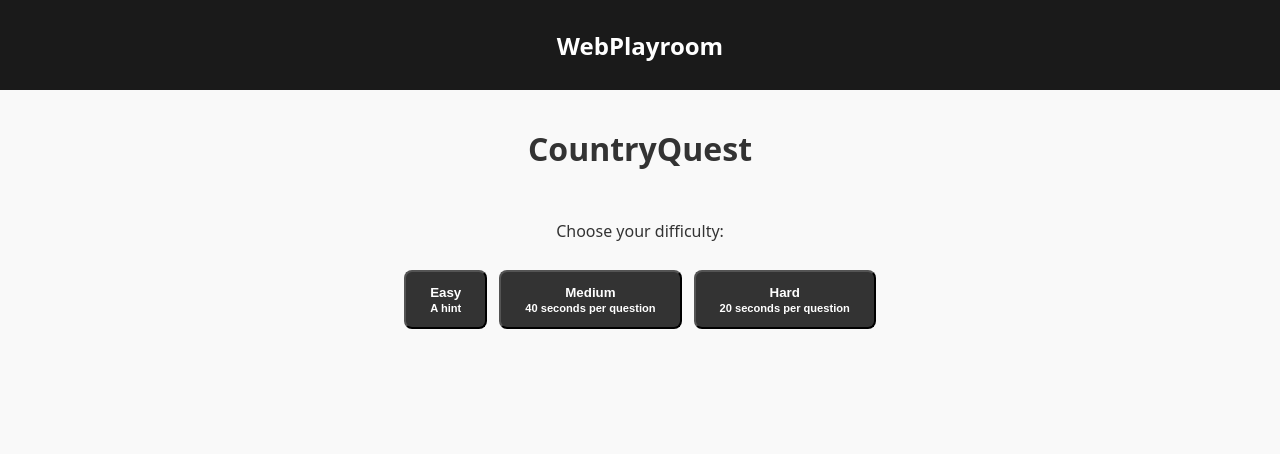
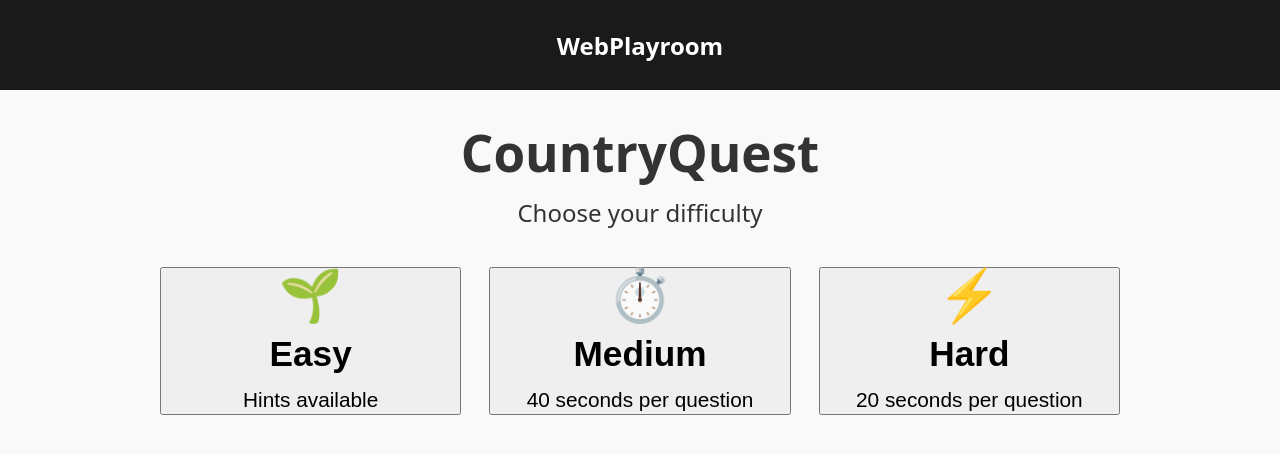
Before and after one commit to cis3296-f26/WebPlayroom, a React (Vite) app: page /#/countryQuest in a window 1280 px wide. Shown: the top 454 px of the page. Built offline with nearby package versions, Linux system fonts and the light colour scheme.

Commit message:
countryquest new design

```diff
--- /dev/null
+++ b/src/game_containers/CountryQuest.css
@@ -0,0 +1,258 @@
+/* CountryQuest styles. */
+
+   .cq-page {
+    max-width: 960px;
+    margin: 0 auto;
+    padding: 32px 20px 64px;
+    text-align: center;
+    font-size: 1.5rem;
+    line-height: 1.5;
+  }
+
+  .cq-page h1,
+  .cq-page h2,
+  .cq-page p {
+    text-align: center;
+  }
+
+  .cq-title {
+    font-size: 3.2rem;
+    line-height: 1.2;
+    margin: 0 0 12px;
+  }
+
+  .cq-subtitle {
+    font-size: 1.5rem;
+    margin: 0 0 36px;
+  }
+
+  .cq-page .game-button.cq-big,
+  .cq-page .game-button.cq-level {
+    display: flex;
+    flex-direction: column;
+    align-items: center;
+    justify-content: center;
+    text-align: center;
+    box-sizing: border-box;
+    width: auto;
+    height: auto;
+    line-height: 1.35;
+    white-space: normal;
+    cursor: pointer;
+  }
+
+  .cq-page .game-button.cq-big {
+    font-size: 2.1rem;
+    padding: 30px 64px;
+    min-width: 360px;
+    min-height: 110px;
+  }
+
+  .cq-page .game-button.cq-big.small {
+    font-size: 1.7rem;
+    padding: 18px 40px;
+    min-width: 0;
+    min-height: 0;
+  }
+
+  .cq-page .game-button:disabled {
+    cursor: default;
+  }
+
+  /* Difficulty select */
+  .cq-levels {
+    display: grid;
+    grid-template-columns: repeat(auto-fit, minmax(260px, 1fr));
+    gap: 28px;
+  }
+
+  .cq-page .game-button.cq-level {
+    display: block !important;
+    background: var(--accent) !important;
+    color: #fff !important;
+    padding: 40px 24px;
+    min-height: 220px;
+    text-align: center;
+  }
+
+  .cq-page .cq-level-icon,
+  .cq-page .cq-level-name,
+  .cq-page .cq-level-note {
+    display: block !important;
+    width: 100%;
+    text-align: center;
+  }
+
+  .cq-page .cq-level-icon {
+    font-size: 3.2rem;
+    line-height: 1;
+    margin-bottom: 12px;
+  }
+
+  .cq-page .cq-level-name {
+    font-size: 2.2rem;
+    font-weight: 800;
+    margin-bottom: 14px;
+  }
+
+  .cq-page .cq-level-note {
+    font-size: 1.3rem;
+    font-weight: 500;
+  }
+
+  /* Card */
+  .cq-card {
+    background: #ffffff;
+    color: #1d2433;
+    border-radius: 24px;
+    padding: 32px 40px 44px;
+    box-shadow: 0 8px 30px rgba(0, 0, 0, 0.14);
+    border-top: 10px solid var(--accent);
+  }
+
+  .cq-header {
+    display: flex;
+    justify-content: space-between;
+    align-items: center;
+    gap: 16px;
+    margin-bottom: 20px;
+  }
+
+  .cq-header-left {
+    display: flex;
+    align-items: center;
+    gap: 16px;
+    flex-wrap: wrap;
+  }
+
+  .cq-badge {
+    background: var(--accent);
+    color: #fff;
+    font-weight: 700;
+    font-size: 1.5rem;
+    padding: 8px 22px;
+    border-radius: 999px;
+  }
+
+  .cq-progress {
+    font-size: 1.6rem;
+    font-weight: 600;
+  }
+
+  /* Timer */
+  .cq-timer {
+    font-size: 1.6rem;
+    font-weight: 800;
+    min-width: 100px;
+    padding: 6px 18px;
+    border-radius: 999px;
+    border: 3px solid var(--accent);
+    color: var(--accent);
+    background: #fff;
+    font-variant-numeric: tabular-nums;
+  }
+
+  .cq-timer.low {
+    color: #c62828;
+    border-color: #c62828;
+    animation: cq-pulse 1s ease-in-out infinite;
+  }
+
+  @keyframes cq-pulse {
+    0%, 100% { transform: scale(1); }
+    50% { transform: scale(1.08); }
+  }
+
+  .cq-stats {
+    display: flex;
+    justify-content: center;
+    gap: 36px;
+    flex-wrap: wrap;
+    font-size: 1.6rem;
+    font-weight: 600;
+    margin-bottom: 8px;
+  }
+
+  /* Question & answers */
+  .cq-card .cq-prompt {
+    font-size: 3.1rem;
+    line-height: 1.3;
+    font-weight: 800;
+    margin: 32px 0 48px;
+  }
+
+  .cq-answers {
+    display: grid;
+    grid-template-columns: 1fr 1fr;
+    gap: 24px;
+  }
+
+  .cq-page .game-button.cq-answer {
+    width: 100%;
+    min-height: 150px;
+    font-size: 2.3rem;
+    font-weight: 700;
+    padding: 28px 28px;
+  }
+
+  .cq-page .game-button.cq-answer.correct {
+    background: #2e7d32 !important;
+    border-color: #2e7d32 !important;
+    color: #fff !important;
+  }
+
+  .cq-page .game-button.cq-answer.wrong {
+    background: #c62828 !important;
+    border-color: #c62828 !important;
+    color: #fff !important;
+  }
+
+  .cq-page .game-button.cq-answer.dim {
+    opacity: 0.5;
+  }
+
+  .cq-feedback {
+    font-size: 2rem;
+    font-weight: 700;
+    min-height: 3rem;
+    margin: 36px 0 16px;
+  }
+
+  .cq-hint {
+    font-size: 1.8rem;
+    font-style: italic;
+    margin: 16px 0 0;
+  }
+
+  /* Action buttons */
+  .cq-actions {
+    display: flex;
+    justify-content: center;
+    gap: 24px;
+    flex-wrap: wrap;
+    margin-top: 28px;
+  }
+
+  /* Results */
+  .cq-bigscore {
+    font-size: 5rem;
+    font-weight: 900;
+    color: var(--accent);
+    margin: 16px 0 24px;
+  }
+
+  .cq-results p {
+    font-size: 1.5rem;
+    margin: 12px 0;
+  }
+
+  @media (max-width: 640px) {
+    .cq-page { padding: 20px 12px 48px; font-size: 1.1rem; }
+    .cq-card { padding: 20px 16px 28px; }
+    .cq-answers { grid-template-columns: 1fr; gap: 16px; }
+    .cq-card .cq-prompt { font-size: 1.9rem; margin: 20px 0 28px; }
+    .cq-title { font-size: 2.3rem; }
+    .cq-page .game-button.cq-big { min-width: 0; width: 100%; font-size: 1.7rem; padding: 22px 20px; min-height: 90px; }
+    .cq-page .game-button.cq-answer { font-size: 1.8rem; min-height: 110px; }
+    .cq-stats { gap: 16px; }
+  }
--- a/src/game_containers/CountryQuest.jsx
+++ b/src/game_containers/CountryQuest.jsx
@@ -1,47 +1,29 @@
 import { useState, useEffect } from 'react'
 import { QUESTIONS } from './countryQuestions'
+import './CountryQuest.css'
 
 const DIFFICULTY = {
-  easy:   { label: 'Easy',   hint: true,  time: 0,  note: 'A hint' },
-  medium: { label: 'Medium', hint: false, time: 40, note: '40 seconds per question' },
-  hard:   { label: 'Hard',   hint: false, time: 20, note: '20 seconds per question' },
+  easy:   { label: 'Easy',   icon: '🌱', color: '#2e9e5b', hint: true,  time: 0,  note: '\nHints available' },
+  medium: { label: 'Medium', icon: '⏱️', color: '#d9780f', hint: false, time: 40, note: '40 seconds per question' },
+  hard:   { label: 'Hard',   icon: '⚡', color: '#d64545', hint: false, time: 20, note: '20 seconds per question' },
 }
 
-// time ~ score feature
+const TIMEOUT = '__timeout__'
+
 const ROUND_SIZE = 5
-const MAX_POINTS = 15       // base points per question (before the time penalty)
-const STREAK_STEP = 0.1     // 10% per consecutive correct answer
-const MAX_STREAK_STEPS = 4  // caps at +40%
+const MAX_POINTS = 15
+const STREAK_STEP = 0.1
+const MAX_STREAK_STEPS = 4
 const PERFECT_BONUS = 10
-
 const MAX_TOTAL =
   MAX_POINTS * (ROUND_SIZE + (STREAK_STEP * (ROUND_SIZE - 1) * ROUND_SIZE) / 2) + PERFECT_BONUS
 
-const fmt = (n) => Number(n.toFixed(1)) // tidy decimals for display
+const fmt = (n) => Number(n.toFixed(1))
 
 const pointsFor = (level, timeLeft) => {
   const limit = DIFFICULTY[level].time
   if (!limit) return MAX_POINTS
   return Math.max(1, Math.ceil((MAX_POINTS * timeLeft) / limit))
-}
-
-const TIMEOUT = '__timeout__'
-
-const pageStyle = {
-  display: 'flex',
-  flexDirection: 'column',
-  alignItems: 'center',
-  textAlign: 'center',
-  gap: '12px',
-  margin: '0 auto',
-  padding: '16px',
-}
-
-const rowStyle = {
-  display: 'flex',
-  flexWrap: 'wrap',
-  justifyContent: 'center',
-  gap: '12px',
 }
 
 const shuffle = (arr) => {
@@ -58,34 +40,39 @@ function CountryQuest() {
   const [round, setRound] = useState([])
   const [index, setIndex] = useState(0)
   const [score, setScore] = useState(0)
+  const [streak, setStreak] = useState(0)
+  const [streakTotal, setStreakTotal] = useState(0)
+  const [correctCount, setCorrectCount] = useState(0)
+  const [lastPoints, setLastPoints] = useState(0)
+  const [lastBonus, setLastBonus] = useState(0)
   const [hintShown, setHintShown] = useState(false)
   const [picked, setPicked] = useState(null)
   const [timeLeft, setTimeLeft] = useState(0)
   const [finished, setFinished] = useState(false)
-  const [lastPoints, setLastPoints] = useState(0)
-  const [streak, setStreak] = useState(0)
-  const [streakTotal, setStreakTotal] = useState(0)
-  const [correctCount, setCorrectCount] = useState(0)
-  const [lastBonus, setLastBonus] = useState(0)
 
   const start = (level) => {
     setDifficulty(level)
-    setRound(shuffle(QUESTIONS[level]).slice(0, ROUND_SIZE).map((q) => ({ ...q, options: shuffle(q.options) })))
+    setRound(
+      shuffle(QUESTIONS[level])
+        .slice(0, ROUND_SIZE)
+        .map((q) => ({ ...q, options: shuffle(q.options) }))
+    )
     setIndex(0)
     setScore(0)
+    setStreak(0)
+    setStreakTotal(0)
+    setCorrectCount(0)
+    setLastPoints(0)
+    setLastBonus(0)
     setHintShown(false)
     setPicked(null)
     setTimeLeft(DIFFICULTY[level].time)
     setFinished(false)
-    setStreak(0)
-    setStreakTotal(0)
-    setCorrectCount(0)
-    setLastBonus(0)
   }
 
   const reset = () => setDifficulty(null)
 
-  // countdown
+  // Countdown
   useEffect(() => {
     if (!difficulty || finished || picked !== null) return
     if (!DIFFICULTY[difficulty].time) return
@@ -103,7 +90,7 @@ function CountryQuest() {
     setPicked(option)
     if (option === round[index].answer) {
       const base = pointsFor(difficulty, timeLeft)
-      const bonus = base * STREAK_STEP * Math.min(streak, MAX_STREAK_STEPS) // 2nd correct in a row onward
+      const bonus = base * STREAK_STEP * Math.min(streak, MAX_STREAK_STEPS)
       setScore((s) => s + base + bonus)
       setStreakTotal((t) => t + bonus)
       setCorrectCount((c) => c + 1)
@@ -129,15 +116,20 @@ function CountryQuest() {
   // difficulty
   if (!difficulty) {
     return (
-      <div style={pageStyle}>
-        <h1>CountryQuest</h1>
-        <p>Choose your difficulty:</p>
-        <div style={rowStyle}>
+      <div className="cq-page">
+        <h1 className="cq-title">CountryQuest</h1>
+        <p className="cq-subtitle">Choose your difficulty</p>
+        <div className="cq-levels">
           {Object.entries(DIFFICULTY).map(([key, d]) => (
-            <button key={key} className="game-button" onClick={() => start(key)}>
-              {d.label}
-              <br />
-              <small>{d.note}</small>
+            <button
+              key={key}
+              className="cq-level"
+              style={{ '--accent': d.color }}
+              onClick={() => start(key)}
+            >
+              <span className="cq-level-icon">{d.icon}</span>
+              <span className="cq-level-name">{d.label}</span>
+              <span className="cq-level-note">{d.note}</span>
             </button>
           ))}
         </div>
@@ -145,57 +137,72 @@ function CountryQuest() {
     )
   }
 
+  const d = DIFFICULTY[difficulty]
+
   // results
   if (finished) {
     const perfect = correctCount === round.length ? PERFECT_BONUS : 0
     const total = score + perfect
     return (
-      <div style={pageStyle}>
-        <h1>CountryQuest: {DIFFICULTY[difficulty].label}</h1>
-        <h2>Score: {Math.round(total)} / {MAX_TOTAL}</h2>
+      <div className="cq-page" style={{ '--accent': d.color }}>
+        <div className="cq-card cq-results">
+          <div className="cq-header">
+            <span className="cq-badge">{d.icon} {d.label}</span>
+          </div>
+          <h1 className="cq-title">Round complete!</h1>
+          <div className="cq-bigscore">{Math.round(total)} / {MAX_TOTAL}</div>
+          <p>Correct answers: {correctCount} / {round.length}</p>
+          <p>Answer points: {fmt(score - streakTotal)}</p>
           <p>Streak bonus: +{fmt(streakTotal)}</p>
           {perfect > 0 && <p><strong>Perfect round bonus: +{perfect}</strong></p>}
-        <div style={rowStyle}>
-          <button className="game-button" onClick={() => start(difficulty)}>Play again</button>
-          <button className="game-button" onClick={reset}>Change difficulty</button>
+          <div className="cq-actions">
+            <button className="cq-btn" onClick={() => start(difficulty)}>Play again</button>
+            <button className="cq-btn secondary" onClick={reset}>Change difficulty</button>
+          </div>
         </div>
       </div>
     )
   }
 
   // question
-  const d = DIFFICULTY[difficulty]
   const q = round[index]
   const answered = picked !== null
 
   return (
-    <div style={pageStyle}>
-      <h1>CountryQuest: {d.label}</h1>
-      <p>Question {index + 1} of {round.length} | Score: {Math.round(score)} | Streak: {streak}</p>
+    <div className="cq-page" style={{ '--accent': d.color }}>
+      <div className="cq-card">
+        <div className="cq-header">
+          <div className="cq-header-left">
+            <span className="cq-badge">{d.icon} {d.label}</span>
+            <span className="cq-progress">Question {index + 1} of {round.length}</span>
+          </div>
+          {d.time > 0 && (
+            <div className={`cq-timer ${timeLeft <= 5 && !answered ? 'low' : ''}`}>
+              ⏱ {timeLeft}s
+            </div>
+          )}
+        </div>
 
-      {d.time > 0 && !answered && (
-        <>
-          <h3 style={{ color: timeLeft <= 5 ? '#c62828' : 'inherit' }}>
-            Time left: {timeLeft}s
-          </h3>
-        </>
-      )}
-      {d.time === 0 && !answered && <p>Worth {MAX_POINTS} points</p>}
+        <div className="cq-stats">
+          <span>Score: {Math.round(score)}</span>
+          <span>Streak: {streak} 🔥</span>
+          {!answered && <span>Worth: {pointsFor(difficulty, timeLeft)} pts</span>}
+        </div>
 
-      <h2>{q.prompt}</h2>
+        <h2 className="cq-prompt">{q.prompt}</h2>
 
-      <div style={rowStyle}>
+        <div className="cq-answers">
           {q.options.map((opt) => {
-          let style = {}
+            let cls = 'cq-answer'
             if (answered) {
-            if (opt === q.answer) style = { backgroundColor: '#2e7d32', color: 'white' }
-            else if (opt === picked) style = { backgroundColor: '#c62828', color: 'white' }
+              if (opt === q.answer) cls += ' correct'
+              else if (opt === picked) cls += ' wrong'
+              else cls += ' dim'
             }
             return (
               <button
                 key={opt}
-              className="game-button"
-              style={style}
+                className={cls}
                 disabled={answered}
                 onClick={() => choose(opt)}
               >
@@ -205,36 +212,36 @@ function CountryQuest() {
           })}
         </div>
 
-      {d.hint && (
+        <div className="cq-feedback">
+          {answered &&
+            (picked === TIMEOUT
+              ? `Time's up! The answer is ${q.answer}.`
+              : picked === q.answer
+                ? `Correct! +${lastPoints} points${lastBonus ? ` (+${fmt(lastBonus)} streak bonus)` : ''}`
+                : `Not quite. The answer is ${q.answer}.`)}
+        </div>
+
+        {d.hint && !answered && (
           <div>
             <button
-            className="game-button"
+              className="cq-btn secondary small"
               onClick={() => setHintShown(true)}
-            disabled={hintShown || answered}
+              disabled={hintShown}
             >
               Show hint
             </button>
-          {hintShown && <p><em>Hint: {q.hint}</em></p>}
+            {hintShown && <p className="cq-hint">Hint: {q.hint}</p>}
           </div>
         )}
 
+        <div className="cq-actions">
           {answered && (
-        <p>
-          {picked === TIMEOUT
-            ? `Time's up! The answer is ${q.answer}. +0 points`
-            : picked === q.answer
-              ? `Correct! +${lastPoints} points${lastBonus ? ` (+${fmt(lastBonus)} streak bonus)` : ''}`
-              : `Not quite. The answer is ${q.answer}. +0 points`}
-        </p>
-      )}
-
-      <div style={rowStyle}>
-        {answered && (
-          <button className="game-button" onClick={next}>
+            <button className="cq-btn" onClick={next}>
               {index + 1 === round.length ? 'See results' : 'Next question'}
             </button>
           )}
-        <button className="game-button" onClick={reset}>Change difficulty</button>
+          <button className="cq-btn secondary" onClick={reset}>Change difficulty</button>
+        </div>
       </div>
     </div>
   )
```
Lines whose indentation alone changed are shown as unchanged.
